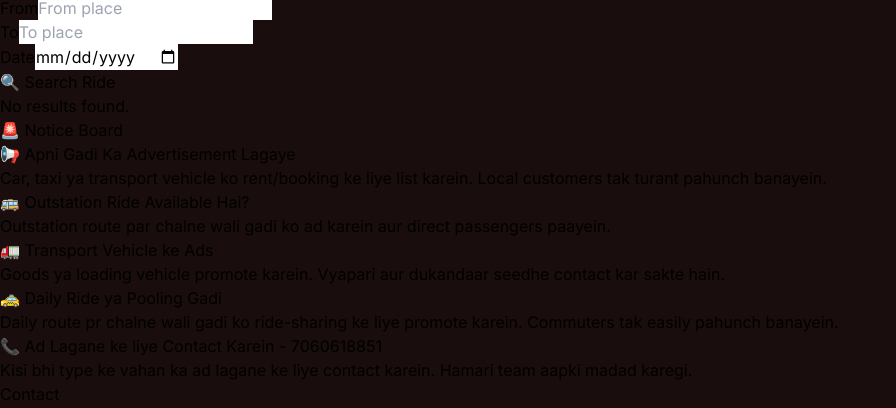
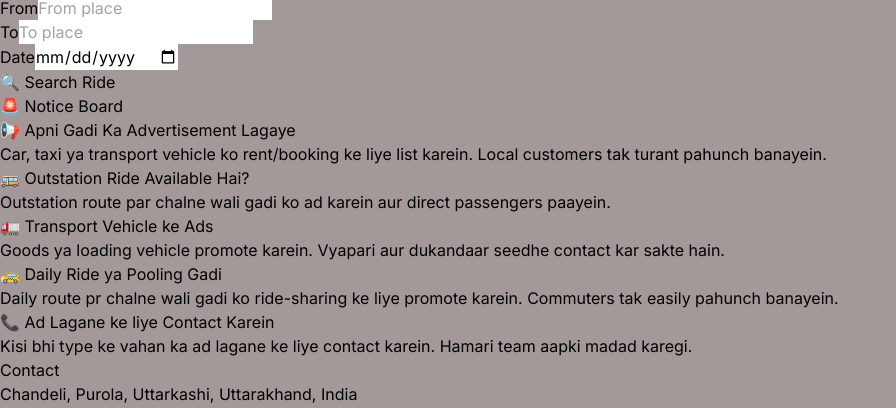
Before and after one commit to Rahulpanwar8/luharide, a React (Vite) app: page / in a window 1280 px wide. Shown: the part 392-800 px from the top of the page, without its empty margins (0-896 px from the left). Built offline with nearby package versions, Linux system fonts and the light colour scheme.

Commit message:
✨ Update App, Projects, Technologies components and styles

```diff
--- a/src/App.jsx
+++ b/src/App.jsx
@@ -12,7 +12,7 @@ function App() {
       <div className="fixed inset-0 -z-10">
         <div className="absolute top-0 z-[-2] h-screen w-screen bg-neutral-950 bg-[radial-gradient(ellipse_80%_80%_at_50%_-20%,rgba(120,119,198,0.3),rgba(255,255,255,0))]"></div>
       </div>
-      <div className="container mx-auto px-8">
+      <div className="w-full">
         <Navbar />
         <Technologies />
         <Projects />
--- a/src/components/Projects.jsx
+++ b/src/components/Projects.jsx
@@ -22,7 +22,7 @@ const PROJECTS = [
       "Daily route pr chalne wali gadi ko ride-sharing ke liye promote karein. Commuters tak easily pahunch banayein.",
   },
   {
-    title: "📞 Ad Lagane ke liye Contact Karein - 7060618851",
+    title: "📞 Ad Lagane ke liye Contact Karein",
     description:
       "Kisi bhi type ke vahan ka ad lagane ke liye contact karein. Hamari team aapki madad karegi.",
   },
--- a/src/components/Technologies.jsx
+++ b/src/components/Technologies.jsx
@@ -8,6 +8,7 @@ const Technologies = () => {
   const [date, setDate] = useState("");
   const [results, setResults] = useState([]);
   const [loading, setLoading] = useState(false);
+  const [hasSearched, setHasSearched] = useState(false);
 
   const [fromSug, setFromSug] = useState([]);
   const [toSug, setToSug] = useState([]);
@@ -43,6 +44,7 @@ const Technologies = () => {
 
     try {
       setLoading(true);
+      setHasSearched(true);
       const res = await axios.post("https://luharide.in/api/search_ride.php", {
         from,
         to,
@@ -70,14 +72,13 @@ const Technologies = () => {
     "px-4 py-2 hover:bg-cyan-500/10 cursor-pointer text-white font-medium";
 
   return (
-   <div className="min-h-[120vh] w-full bg-neutral-950 text-white flex flex-col items-center px-2 sm:px-4 py-32">
-
+    <div className="min-h-screen w-full bg-neutral-950 text-white flex flex-col items-center px-4 py-12">
       {/* Title */}
       <motion.h2
         whileInView={{ opacity: 1, y: 0 }}
         initial={{ opacity: 0, y: -40 }}
         transition={{ duration: 0.6 }}
-        className="text-center text-3xl sm:text-4xl font-extrabold mb-10 bg-gradient-to-r from-cyan-400 to-fuchsia-500 bg-clip-text text-transparent"
+        className="text-center text-3xl sm:text-4xl font-extrabold mt-10 mb-6 bg-gradient-to-r from-cyan-400 to-fuchsia-500 bg-clip-text text-transparent"
       >
         Find a Ride
       </motion.h2>
@@ -87,7 +88,7 @@ const Technologies = () => {
         initial={{ opacity: 0, y: 20, scale: 0.98 }}
         animate={{ opacity: 1, y: 0, scale: 1 }}
         transition={{ duration: 0.4 }}
-        className="w-full max-w-4xl space-y-6 bg-[#1f1f25] border border-stone-900 shadow-xl rounded-2xl p-10 sm:p-12"
+        className="w-full max-w-3xl space-y-4 bg-white/5 backdrop-blur-xl border border-white/10 shadow-2xl rounded-2xl p-4 sm:p-6 mt-8"
       >
         {/* From & To */}
         <div className="flex flex-col sm:flex-row gap-4">
@@ -153,12 +154,12 @@ const Technologies = () => {
             type="date"
             value={date}
             onChange={(e) => setDate(e.target.value)}
-            min={new Date().toISOString().split("T")[0]}  // ✅ prevents selecting past dates
+            min={new Date().toISOString().split("T")[0]}
             className={inputClass}
           />
         </div>
 
-        {/* Search Button Only */}
+        {/* Search Button */}
         <motion.button
           whileTap={{ scale: 0.97 }}
           onClick={handleSearch}
@@ -171,9 +172,10 @@ const Technologies = () => {
 
       {/* Results */}
       <div ref={resultRef} className="mt-10 w-full max-w-4xl space-y-4">
-        {results.length === 0 ? (
+        {hasSearched && results.length === 0 ? (
           <p className="text-center text-gray-400">No results found.</p>
         ) : (
+          results.length > 0 && (
             <>
               <p className="text-sm text-gray-400 mb-2">
                 Showing <span className="text-cyan-400 font-semibold">{results.length}</span> results
@@ -220,10 +222,10 @@ const Technologies = () => {
                       </a>
                     )}
                   </div>
-
                 </motion.div>
               ))}
             </>
+          )
         )}
       </div>
     </div>
--- a/src/index.css
+++ b/src/index.css
@@ -5,5 +5,5 @@
 
 :root {
   font-family: "Inter", sans-serif;
-  background: #1a0d0d;
+  background: #a39999;
 }
```
Lines whose indentation alone changed are shown as unchanged.
